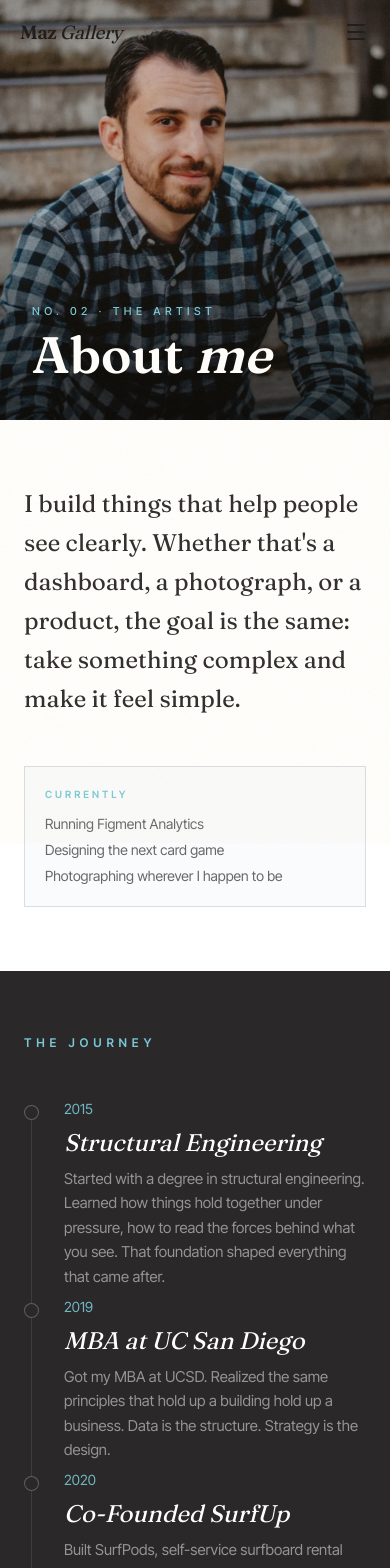
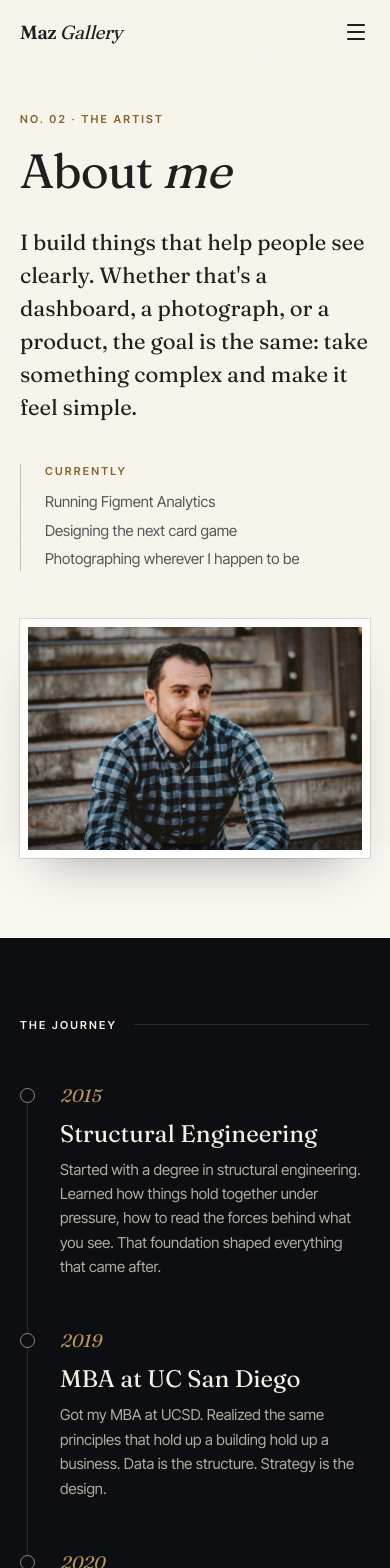
Before and after one commit to Mazen286/maz-gallery, a Next.js app: page /about in a window 390 px wide. Shown: the top 1568 px of the page. Built offline with nearby package versions, Linux system fonts and the light colour scheme.

Commit message:
About: the portrait hangs whole in a mat so no width crops the head, the title rises on first paint, the journey and three framed pieces share one dark wall, and the Person schema gets an id the project pages can point to

```diff
--- a/src/app/about/page.tsx
+++ b/src/app/about/page.tsx
@@ -2,8 +2,9 @@ import type { Metadata } from "next"
 import Image from "next/image"
 import Link from "next/link"
 import { FadeIn } from "@/components/shared/fade-in"
+import { SectionHead } from "@/components/shared/section-head"
 import { FIGMENT_URL, PRESS } from "@/lib/constants"
-import { GALLERY } from "@/lib/gallery"
+import { GALLERY, photoSlug, wingLabel } from "@/lib/gallery"
 import { ALL_PROJECTS } from "@/lib/projects"
 
 export const metadata: Metadata = {
@@ -84,6 +85,7 @@ export default function AboutPage() {
   const personSchema = {
     "@context": "https://schema.org",
     "@type": "Person",
+    "@id": "https://maz.gallery/about#person",
     name: "Mazen Abugharbieh",
     givenName: "Mazen",
     familyName: "Abugharbieh",
@@ -111,158 +113,118 @@ export default function AboutPage() {
   }
 
   return (
-    <>
+    <div className="bg-paper text-ink">
       <script type="application/ld+json" dangerouslySetInnerHTML={{ __html: JSON.stringify(profilePageSchema) }} />
-      {/* Hero - full bleed */}
-      <section className="relative">
-        <div className="relative overflow-hidden">
-          <Image
-            src="/images/about-1.jpg"
-            alt="Mazen Abugharbieh"
-            width={1400}
-            height={600}
-            className="h-[420px] w-full object-cover object-[center_15%] sm:h-[500px] lg:h-[600px]"
-            sizes="100vw"
-            preload
-          />
-          <div className="absolute inset-0 bg-gradient-to-t from-black/70 via-black/20 to-black/10" />
-          <div className="absolute inset-x-0 bottom-0 px-8 pb-10 sm:pb-14">
-            <div className="mx-auto max-w-7xl">
-              <p className="font-mono text-[11px] font-medium uppercase tracking-[0.4em] text-teal">
-                No. 02 &middot; The Artist
-              </p>
+
+      {/* Title and portrait. The photograph hangs whole in a mat, so no screen width crops the head. */}
+      <section className="pb-20 pt-28 sm:pb-28 sm:pt-36">
+        <div className="mx-auto grid max-w-[1312px] items-center gap-12 px-5 sm:px-8 lg:grid-cols-[1fr_1.1fr] lg:gap-20 lg:px-12">
+          <FadeIn immediate>
+            <p className="label text-brass-ink">No. 02 &middot; The Artist</p>
             <h1
-                className="mt-3 font-display font-semibold leading-[0.95] text-white"
-                style={{ fontSize: "clamp(3.2rem, 10vw, 8rem)" }}
+              className="mt-5 font-display font-normal leading-[0.95] tracking-[-0.02em]"
+              style={{ fontSize: "clamp(3rem, 8vw, 6.5rem)" }}
             >
               About <span className="italic">me</span>
             </h1>
-            </div>
-          </div>
-        </div>
-      </section>
-
-      {/* Opening statement */}
-      <section className="bg-white py-16 sm:py-24">
-        <div className="mx-auto max-w-4xl px-6">
-          <FadeIn>
-            <p className="font-display text-2xl leading-relaxed text-charcoal sm:text-3xl lg:text-4xl">
-              I build things that help people see clearly. Whether that&apos;s a
-              dashboard, a photograph, or a product, the goal is the same: take
-              something complex and make it feel simple.
+            <p className="mt-8 max-w-xl font-display text-[22px] leading-[1.5] sm:text-[26px]">
+              I build things that help people see clearly. Whether that&apos;s a dashboard, a photograph, or a
+              product, the goal is the same: take something complex and make it feel simple.
             </p>
-          </FadeIn>
-          <FadeIn delay={200}>
-            <div className="mt-12 max-w-sm border border-navy/15 bg-slate-50/70 p-5">
-              <p className="font-mono text-[10px] font-semibold uppercase tracking-[0.3em] text-teal">
-                Currently
-              </p>
-              <ul className="mt-3 space-y-1.5 text-sm text-charcoal/70">
+            <div className="mt-10 max-w-sm border-l border-brass-ink/40 pl-6">
+              <p className="label text-brass-ink">Currently</p>
+              <ul className="mt-3 space-y-1.5 text-[15px] text-ink-2">
                 <li>Running Figment Analytics</li>
                 <li>Designing the next card game</li>
                 <li>Photographing wherever I happen to be</li>
               </ul>
             </div>
           </FadeIn>
+          <FadeIn immediate delay={150}>
+            <figure>
+              <div className="frame-light">
+                <Image
+                  src="/images/about-1.jpg"
+                  alt="Mazen Abugharbieh sitting on concrete steps in a checked shirt"
+                  width={1500}
+                  height={1000}
+                  className="h-auto w-full"
+                  sizes="(min-width: 1312px) 640px, (min-width: 1024px) 50vw, 92vw"
+                  preload
+                />
+              </div>
+            </figure>
+          </FadeIn>
         </div>
       </section>
 
-      {/* Journey timeline */}
-      <section className="bg-charcoal py-16 sm:py-24">
-        <div className="mx-auto max-w-4xl px-6">
-          <FadeIn>
-            <h2 className="font-mono text-xs font-semibold uppercase tracking-[0.4em] text-teal">
-              The Journey
-            </h2>
-          </FadeIn>
+      {/* The journey, the numbers and three framed pieces share one dark wall */}
+      <section className="bg-wall py-20 text-ivory sm:py-28">
+        <div className="mx-auto max-w-[1312px] px-5 sm:px-8 lg:px-12">
+          <SectionHead title="The Journey" tone="dark" />
 
-          <div className="relative mt-12">
-            <div className="absolute bottom-3 left-[7px] top-2 w-px bg-white/10" aria-hidden="true" />
+          <ol className="relative mt-12 max-w-4xl">
+            <span className="absolute bottom-3 left-[7px] top-2 w-px bg-wall-line" aria-hidden="true" />
             {JOURNEY.map((item, i) => (
-              <FadeIn key={item.year} delay={i * 100}>
-                <div className="relative grid gap-2 pb-12 pl-10 last:pb-2 sm:grid-cols-[90px_1fr] sm:gap-6">
+              <li key={item.year}>
+                <FadeIn delay={i * 80}>
+                  <div className="relative grid gap-2 pb-12 pl-10 sm:grid-cols-[90px_1fr] sm:gap-6">
                     <span
                       className={`absolute left-0 top-1.5 h-[15px] w-[15px] rounded-full border ${
-                      item.year === "Now"
-                        ? "border-teal bg-teal/30"
-                        : "border-white/25 bg-charcoal"
+                        item.year === "Now" ? "border-brass bg-brass/30" : "border-mist-2 bg-wall"
                       }`}
                       aria-hidden="true"
                     />
                     {item.year === "Now" ? (
-                    <span className="font-mono text-sm text-teal/90">{item.year}</span>
+                      <span className="font-display text-lg italic text-brass">{item.year}</span>
                     ) : (
-                    <time dateTime={item.year} className="font-mono text-sm text-teal/90">{item.year}</time>
+                      <time dateTime={item.year} className="font-display text-lg italic text-brass">
+                        {item.year}
+                      </time>
                     )}
                     <div>
-                    <h3 className="font-display text-2xl italic text-white">{item.title}</h3>
-                    <p className="mt-2 max-w-xl text-[15px] leading-relaxed text-white/50">
-                      {item.text}
-                    </p>
+                      <h3 className="font-display text-2xl text-ivory">{item.title}</h3>
+                      <p className="mt-2 max-w-xl text-[15px] leading-relaxed text-mist">{item.text}</p>
                     </div>
                   </div>
                 </FadeIn>
+              </li>
             ))}
+          </ol>
+
+          <dl className="mt-10 grid grid-cols-2 gap-x-8 gap-y-10 border-y border-wall-line py-12 sm:grid-cols-4">
+            {STATS.map((stat) => (
+              <div key={stat.label} className="flex flex-col-reverse items-center text-center">
+                <dt className="label mt-3 text-mist">{stat.label}</dt>
+                <dd className="font-display text-5xl text-brass-2">{stat.number}</dd>
               </div>
-        </div>
-      </section>
+            ))}
+          </dl>
 
-      {/* Stats strip */}
-      <section className="bg-charcoal py-12">
-        <div className="mx-auto max-w-5xl px-6">
-          <div className="grid grid-cols-2 gap-8 sm:grid-cols-4">
-            {STATS.map((stat, i) => (
-              <FadeIn key={stat.label} delay={i * 80}>
-                <div className="text-center">
-                  <p className="font-display text-4xl font-semibold text-teal sm:text-5xl">
-                    {stat.number}
-                  </p>
-                  <p className="mt-2 font-mono text-xs uppercase tracking-[0.2em] text-white/40">
-                    {stat.label}
-                  </p>
-                </div>
-              </FadeIn>
-            ))}
-          </div>
-        </div>
-      </section>
-
-      {/* Photo break - framed pieces from the collection */}
-      <section className="bg-charcoal pb-20 pt-8">
-        <div className="mx-auto max-w-7xl px-6">
-          <div className="grid gap-8 sm:grid-cols-3">
+          <div className="mt-16 grid gap-10 sm:grid-cols-3 sm:gap-8">
             {PHOTO_BREAK_SRCS.map((src, i) => {
               const img = GALLERY.find((g) => g.src === src)
               if (!img) return null
               return (
                 <FadeIn key={src} delay={i * 120}>
-                  <Link
-                    href={`/gallery?piece=${encodeURIComponent(img.src)}`}
-                    className="group block"
-                  >
+                  <Link href={`/gallery/${photoSlug(img)}`} className="group block">
                     <figure>
-                      <div className="border border-[#a08c5f]/35 bg-[#efece4] p-2.5 shadow-[0_14px_40px_rgba(0,0,0,0.5)] transition-all duration-300 group-hover:-translate-y-1 group-hover:shadow-[0_20px_50px_rgba(0,0,0,0.65)]">
+                      <div className="frame transition-transform duration-500 ease-out group-hover:-translate-y-1">
                         <div className="overflow-hidden">
                           <Image
                             src={img.src}
                             alt={img.alt}
                             width={img.width}
                             height={img.height}
-                            className="h-56 w-full object-cover transition-transform duration-500 group-hover:scale-[1.03] sm:h-64"
-                            sizes="(max-width: 640px) 100vw, 33vw"
+                            className="aspect-[3/2] h-auto w-full object-cover transition-transform duration-700 group-hover:scale-[1.02]"
+                            sizes="(min-width: 1312px) 380px, (min-width: 640px) 30vw, 92vw"
                             loading="lazy"
                           />
                         </div>
                       </div>
-                      <figcaption className="mt-3 flex items-baseline justify-between gap-3">
-                        <span className="font-display text-sm italic text-white/70">
-                          {img.alt}
-                        </span>
-                        {img.location && (
-                          <span className="shrink-0 font-mono text-[9px] uppercase tracking-[0.2em] text-teal/60">
-                            {img.location}
-                          </span>
-                        )}
+                      <figcaption className="mt-4 flex items-baseline justify-between gap-3">
+                        <span className="font-display text-[17px] italic text-ivory">{img.alt}</span>
+                        {img.location && <span className="label shrink-0 text-mist-2">{wingLabel(img.location)}</span>}
                       </figcaption>
                     </figure>
                   </Link>
@@ -273,96 +235,64 @@ export default function AboutPage() {
         </div>
       </section>
 
-      {/* What I'm Into */}
-      <section className="bg-white py-16 sm:py-24">
-        <div className="mx-auto max-w-4xl px-6">
-          <FadeIn>
-            <h2 className="font-mono text-xs font-semibold uppercase tracking-[0.4em] text-teal">
-              What I&apos;m Into
-            </h2>
-            <div className="mt-6 flex flex-wrap gap-3">
+      {/* What I'm into, and the press, on paper */}
+      <section className="py-20 sm:py-28">
+        <div className="mx-auto max-w-[1312px] px-5 sm:px-8 lg:px-12">
+          <SectionHead title="What I'm into" />
+          <ul className="mt-8 flex flex-wrap gap-2.5">
             {INTERESTS.map((interest) => (
-                <span
-                  key={interest}
-                  className="rounded-full border border-navy/15 px-4 py-2 font-mono text-xs text-navy/70"
-                >
+              <li key={interest} className="rounded-full border border-line px-4 py-2 text-sm text-ink-2">
                 {interest}
-                </span>
+              </li>
             ))}
-            </div>
-          </FadeIn>
-        </div>
-      </section>
+          </ul>
 
-      {/* Featured on */}
-      <section className="bg-slate-50 py-14">
-        <div className="mx-auto max-w-5xl px-6">
-          <FadeIn>
-            <p className="text-center font-mono text-xs font-semibold uppercase tracking-[0.4em] text-charcoal/40">
-              Featured On
-            </p>
-            <div className="mt-8 flex flex-wrap items-center justify-center gap-12">
+          <div className="mt-20 flex flex-col gap-8 border-t border-line pt-12 md:flex-row md:items-center md:justify-between">
+            <h2 className="label text-ink-2">As featured in</h2>
+            <ul className="flex flex-wrap items-center gap-x-12 gap-y-6">
               {PRESS.map((outlet) => (
+                <li key={outlet.name}>
                   <a
-                  key={outlet.name}
                     href={outlet.url}
                     target="_blank"
                     rel="noopener noreferrer"
-                  className="transition-opacity hover:opacity-70"
+                    className="block opacity-80 grayscale transition-[opacity,filter] hover:opacity-100 hover:grayscale-0"
                   >
                     {/* eslint-disable-next-line @next/next/no-img-element */}
                     <img
                       src={outlet.logo}
-                    alt={outlet.name}
+                      alt={`Featured in ${outlet.name}`}
                       loading="lazy"
                       decoding="async"
-                    className="h-14 w-auto object-contain sm:h-16"
+                      className={`w-auto object-contain ${outlet.name === "SD Voyager" ? "h-8 sm:h-9" : "h-12 sm:h-14"}`}
                     />
                   </a>
+                </li>
               ))}
+            </ul>
           </div>
-          </FadeIn>
         </div>
       </section>
 
-      {/* CTA */}
-      <section className="bg-white py-16 sm:py-24">
-        <div className="mx-auto max-w-4xl px-6 text-center">
-          <FadeIn>
-            <p className="font-display text-2xl text-navy sm:text-3xl">
-              Want to work <span className="italic">together</span>?
+      {/* One closing line and two ways forward */}
+      <section className="border-t border-line bg-paper-2 py-20 sm:py-28">
+        <div className="mx-auto max-w-3xl px-5 text-center sm:px-8">
+          <h2 className="font-display text-[34px] leading-tight sm:text-[44px]">
+            Want to work <span className="italic text-brass-ink">together?</span>
+          </h2>
+          <p className="mt-4 text-[15px] text-ink-2">
+            I run Figment Analytics for data work. For everything else, just say hello.
           </p>
-            <p className="mt-3 text-charcoal/50">
-              I run{" "}
-              <a
-                href={FIGMENT_URL}
-                target="_blank"
-                rel="noopener noreferrer"
-                className="font-medium text-teal underline-offset-4 hover:underline"
-              >
-                Figment Analytics
-              </a>{" "}
-              for data work. For everything else, just say hello.
-            </p>
-            <div className="mt-8 flex flex-wrap justify-center gap-4">
-              <Link
-                href="/booking"
-                className="rounded-full bg-navy px-8 py-3 text-sm font-semibold text-white transition-colors hover:bg-navy/90"
-              >
-                Say Hello
+          <div className="mt-8 flex flex-wrap justify-center gap-3">
+            <Link href="/booking" className="btn btn-ink">
+              Say hello
             </Link>
-              <a
-                href={FIGMENT_URL}
-                target="_blank"
-                rel="noopener noreferrer"
-                className="rounded-full border-2 border-navy px-8 py-3 text-sm font-semibold text-navy transition-colors hover:bg-navy hover:text-white"
-              >
+            <a href={FIGMENT_URL} target="_blank" rel="noopener noreferrer" className="btn btn-line text-ink">
               Visit Figment Analytics
             </a>
           </div>
-          </FadeIn>
         </div>
       </section>
-    </>
+    </div>
   )
 }
```
Lines whose indentation alone changed are shown as unchanged.
